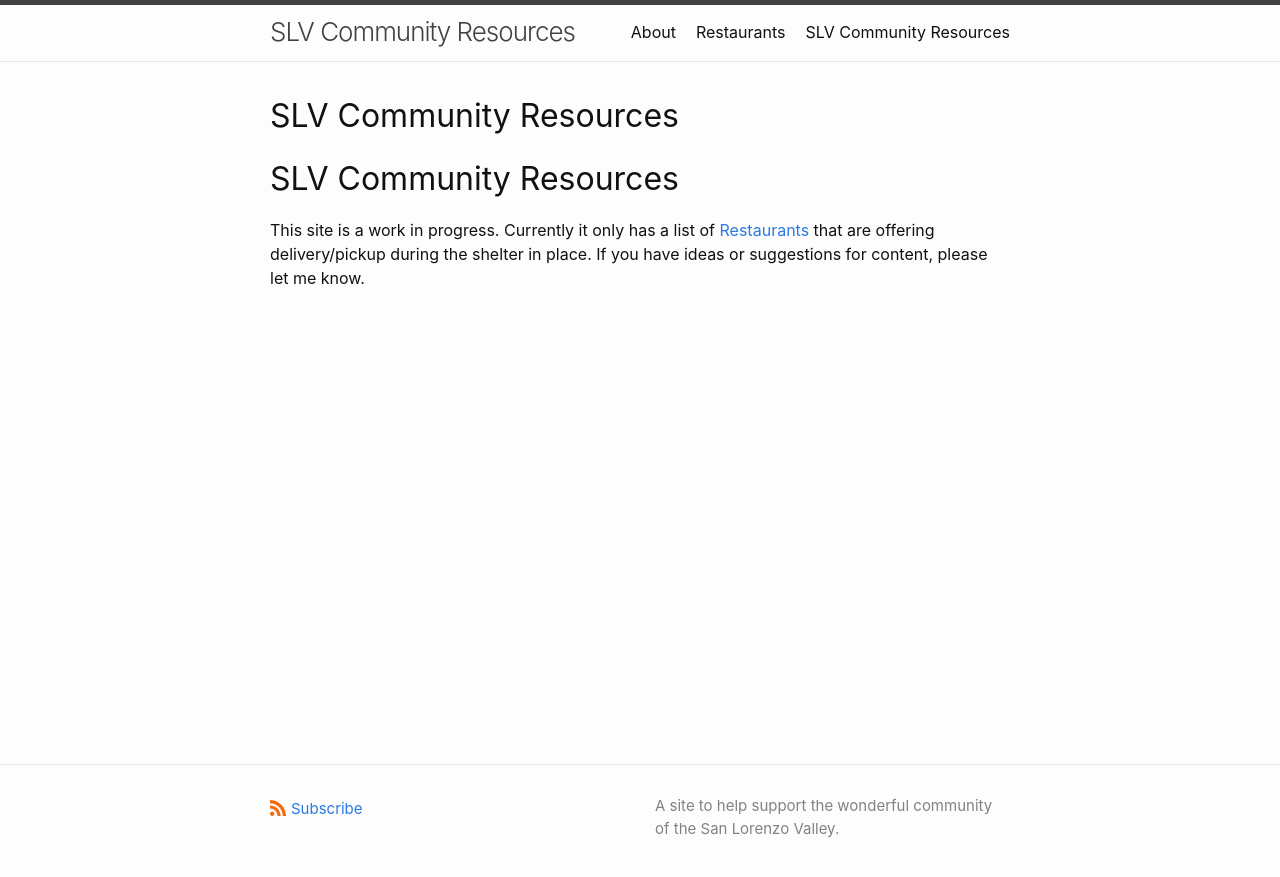
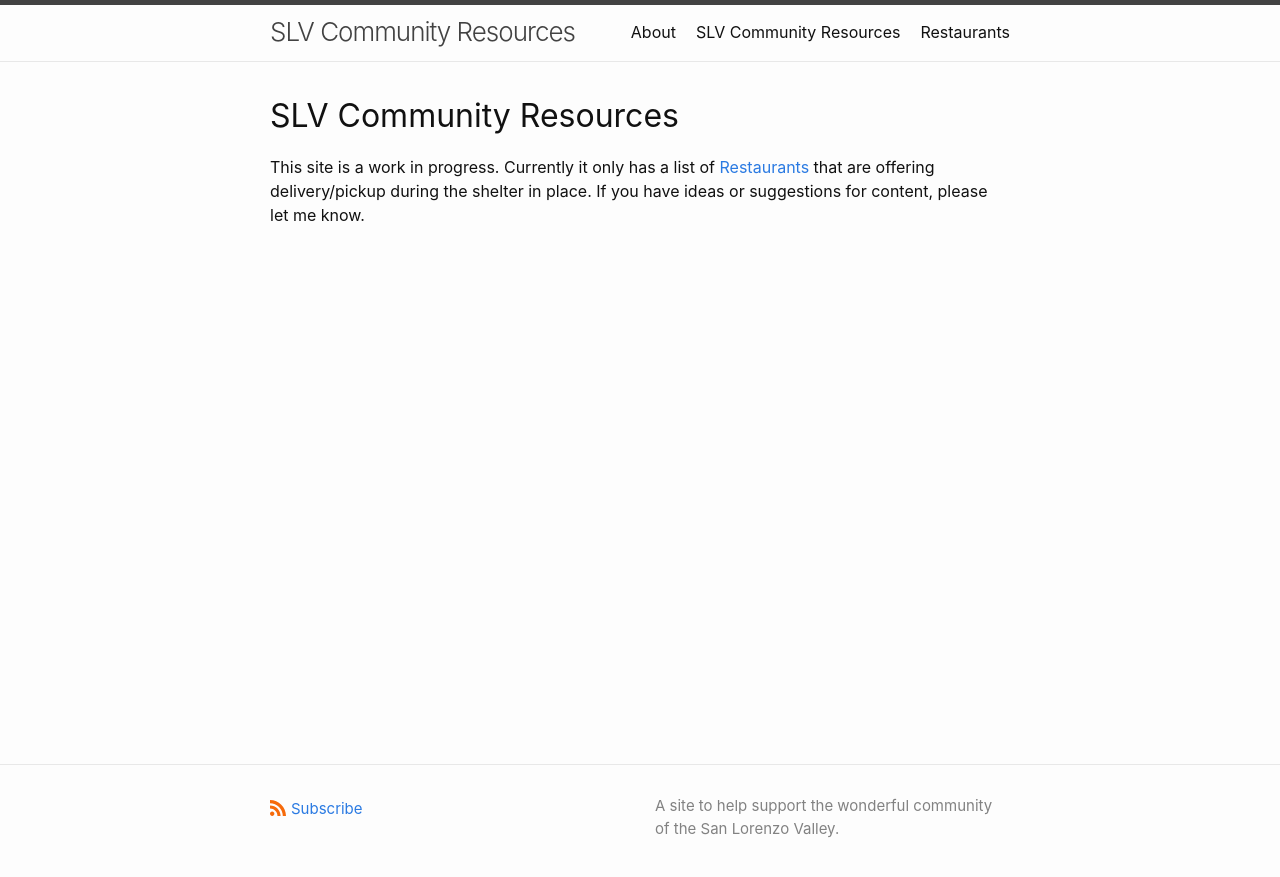
Before and after one commit to varigg/slv-resources, a Jekyll site: the page built from index.markdown, in a window 1280 px wide. Shown: the top 877 px of the page. Built offline with Jekyll 4.4.1, drawn with Linux system fonts in a browser that asks for light colours; our own code applies the rules of GitHub Pages for plain Markdown files; part of the change alters nothing that is shown.

Commit message:
Why does this not work?

```diff
--- a/index.markdown
+++ b/index.markdown
@@ -1,2 +1,5 @@
-# SLV Community Resources
+---
+layout: home
+title: SLV Community Resources
+---
 This site is a work in progress. Currently it only has a list of [Restaurants](restaurants) that are offering delivery/pickup during the shelter in place. If you have ideas or suggestions for content, please let me know.
```
